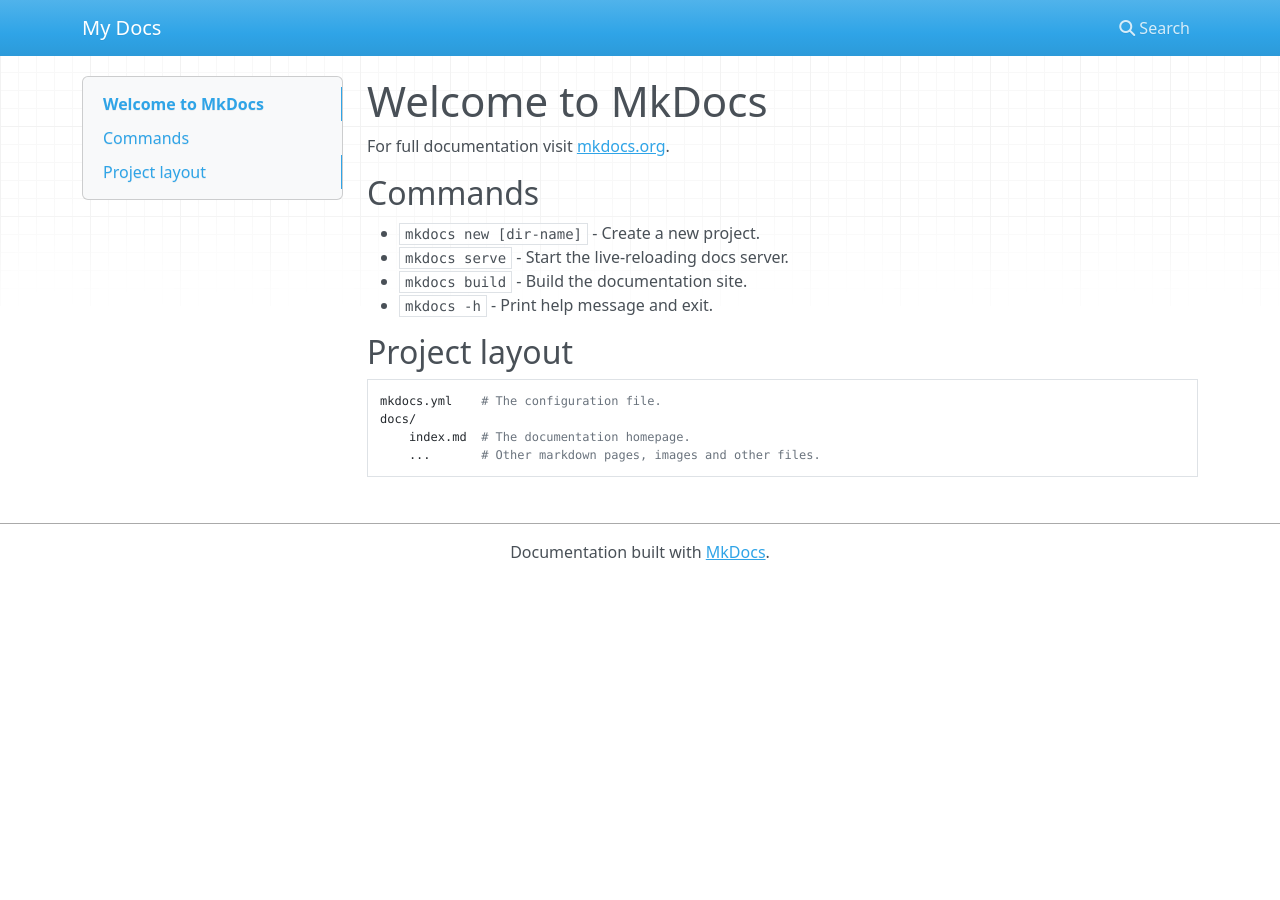
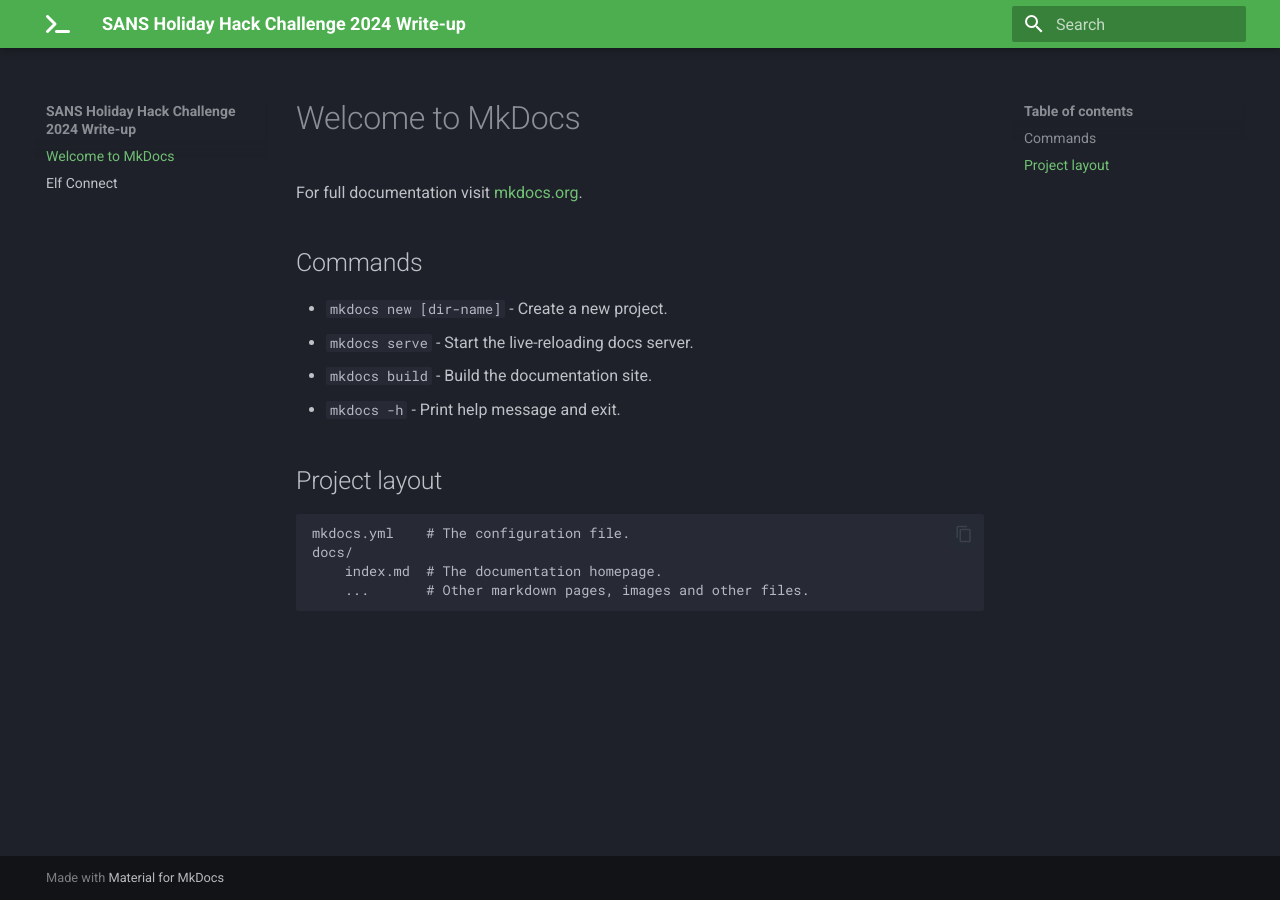
Before and after one commit to TomInTheBytes/SANS-HHC-2024, an MkDocs documentation site: the page built from docs/index.md, in a window 1280 px wide. Built offline with MkDocs 1.6.1 and Material for MkDocs 9.7.7, drawn with Linux system fonts in a browser that asks for light colours; nearby versions of some CDN libraries.

```diff
--- a/docs/index.md
+++ b/docs/index.md
@@ -4,10 +4,10 @@ For full documentation visit [mkdocs.org](https://www.mkdocs.org).
 
 ## Commands
 
-* `mkdocs new [dir-name]` - Create a new project.
-* `mkdocs serve` - Start the live-reloading docs server.
-* `mkdocs build` - Build the documentation site.
-* `mkdocs -h` - Print help message and exit.
+- `mkdocs new [dir-name]` - Create a new project.
+- `mkdocs serve` - Start the live-reloading docs server.
+- `mkdocs build` - Build the documentation site.
+- `mkdocs -h` - Print help message and exit.
 
 ## Project layout
 
--- a/mkdocs.yml
+++ b/mkdocs.yml
@@ -1 +1,36 @@
-site_name: My Docs
+site_name: SANS Holiday Hack Challenge 2024 Write-up
+site_url: https://tominthebytes.github.io/SANS-HHC-2024/
+theme:
+  name: material
+  palette:
+    scheme: slate
+    primary: green
+    accent: red
+  icon:
+    logo: fontawesome/solid/terminal
+  features:
+    - navigation.instant
+    - navigation.path
+    - search.highlight
+    - content.code.copy
+    - content.code.annotate
+plugins:
+  - search
+markdown_extensions:
+  # Python Markdown
+  - toc:
+      permalink: true
+
+  # Python Markdown Extensions
+  - pymdownx.highlight:
+      anchor_linenums: true
+      line_spans: __span
+      pygments_lang_class: true
+  - pymdownx.inlinehilite
+  - pymdownx.snippets
+  - pymdownx.superfences
+  - pymdownx.tabbed:
+      alternate_style: true
+  - admonition
+  - attr_list
+  - footnotes
```
Also changed, not shown: docs/elf_connect.md (added, +28 -0 lines).
